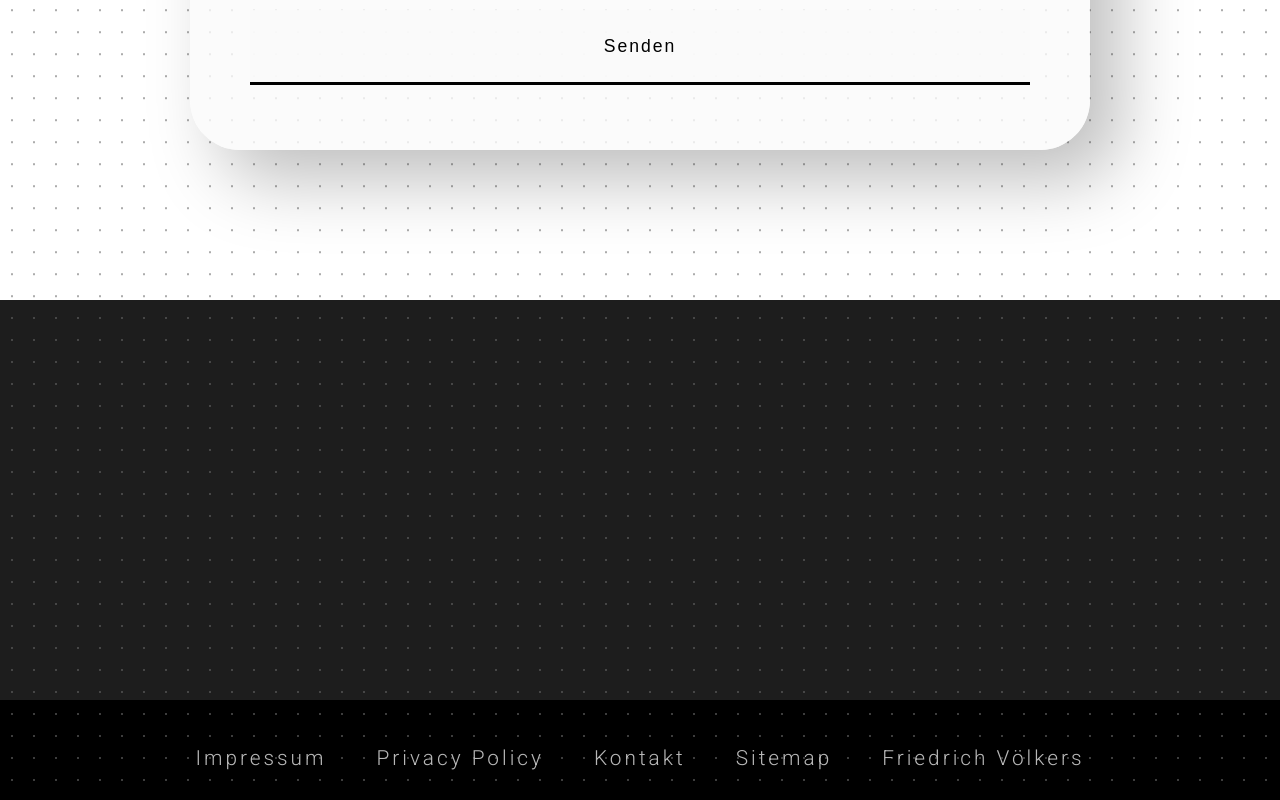
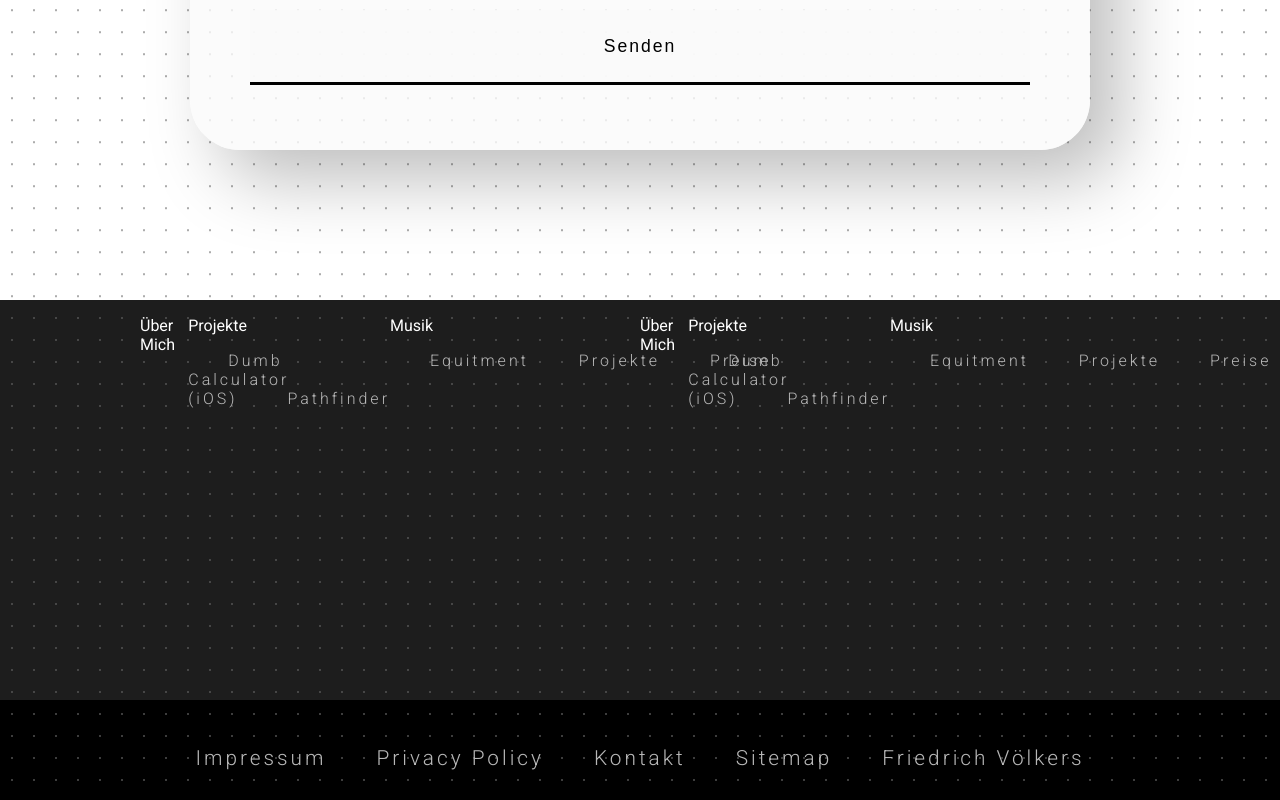
Before and after one commit to frievoe97/website_old, a Vue app: page / in a window 1280 px wide. Shown: the part 5112-5912 px from the top of the page. Built offline with nearby package versions, Linux system fonts and the light colour scheme; what particles.vue would draw is missing.

Commit message:
startpage

```diff
--- a/src/components/Contact.vue
+++ b/src/components/Contact.vue
@@ -231,5 +231,8 @@ input {
   .card {
     width: 80%;
   }
+  input {
+    border-radius: 0;
+  }
 }
 </style>
--- a/src/components/Footer.vue
+++ b/src/components/Footer.vue
@@ -1,21 +1,60 @@
 <template>
   <div class="footer">
-    <div class="footer-top"></div>
+    <div class="footer-top">
+      <div class="footer-top-content">
+        <div class="footer-sub">
+          <p class="footer-head">Über Mich</p>
+        </div>
+        <div class="footer-sub">
+          <p class="footer-head">Projekte</p>
+          <ul class="footer-list">
+            <li>Dumb Calculator (iOS)</li>
+            <li>Pathfinder</li>
+          </ul>
+        </div>
+        <div class="footer-sub">
+          <p class="footer-head">Musik</p>
+          <ul class="footer-list">
+            <li>Equitment</li>
+            <li>Projekte</li>
+            <li>Preise</li>
+          </ul>
+        </div>
+        <div class="footer-sub">
+          <p class="footer-head">Über Mich</p>
+        </div>
+        <div class="footer-sub">
+          <p class="footer-head">Projekte</p>
+          <ul class="footer-list">
+            <li>Dumb Calculator (iOS)</li>
+            <li>Pathfinder</li>
+          </ul>
+        </div>
+        <div class="footer-sub">
+          <p class="footer-head">Musik</p>
+          <ul class="footer-list">
+            <li>Equitment</li>
+            <li>Projekte</li>
+            <li>Preise</li>
+          </ul>
+        </div>
+      </div>
+    </div>
     <div class="footer-bottom">
-      <ul>
-        <li>
+      <ul class="ul-bottom">
+        <li class="li-bottom">
           <router-link to="/imprint" class="router-link-style"
             >Impressum</router-link
           >
         </li>
-        <li>Privacy Policy</li>
-        <li>
+        <li class="li-bottom">Privacy Policy</li>
+        <li class="li-bottom">
           <router-link to="#contact" class="router-link-style"
             >Kontakt</router-link
           >
         </li>
-        <li>Sitemap</li>
-        <li>
+        <li class="li-bottom">Sitemap</li>
+        <li class="li-bottom">
           <router-link to="#startpage" class="router-link-style"
             >Friedrich Völkers</router-link
           >
@@ -50,6 +89,24 @@ export default VueComponent;
 .footer-top {
   background-color: rgba(87, 87, 87, 0.336);
   height: 400px;
+  color: white;
+}
+
+.footer-top-content {
+  width: 1000px;
+  margin-left: auto;
+  margin-right: auto;
+  display: flex;
+  flex-direction: unset;
+}
+
+.footer-sub {
+  width: 250px;
+}
+
+.footer-list {
+  color: white;
+  display: inline;
 }
 
 .footer-bottom {
@@ -61,7 +118,7 @@ export default VueComponent;
   position: relative;
 }
 
-ul {
+.ul-bottom {
   position: absolute;
   padding: 0;
   margin: 0;
--- a/src/components/StartPage.vue
+++ b/src/components/StartPage.vue
@@ -47,6 +47,13 @@ de:
               ><li>
                 <router-link to="#contact" class="underline-animation"
                   >Contact</router-link
+                >
+              </li></a
+            >
+            <a href="#"
+              ><li>
+                <router-link to="" class="underline-animation"
+                  >DE/ENG</router-link
                 >
               </li></a
             >
@@ -145,6 +152,7 @@ ul {
   font-weight: 300;
   letter-spacing: 10px;
   font-size: 4rem;
+
   text-align: center;
   height: 15vh;
   padding-top: 35vh;
@@ -265,6 +273,11 @@ a {
     text-align: right;
     top: 0;
     left: 0;
+    font-size: max(4rem);
+  }
+
+  .title-content {
+    width: 100%;
   }
 
   .scrollUp {
@@ -390,8 +403,8 @@ a {
     position: absolute;
     top: -50px;
     left: -37px;
-    width: 100%;
-    height: calc(100vh - 15px);
+    width: calc(100vw - 15px);
+    height: calc(100vh);
     //margin: -100px 0 0 -50px;
     //padding: 50px;
     //padding-top: 125px;
```
